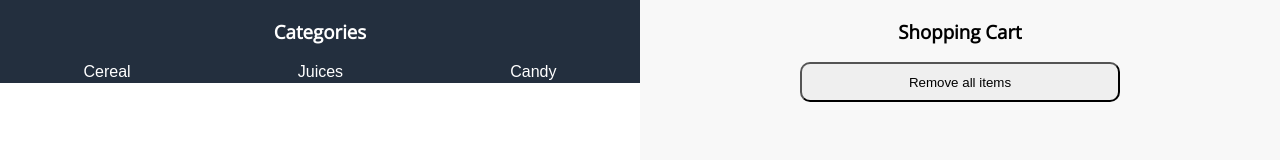
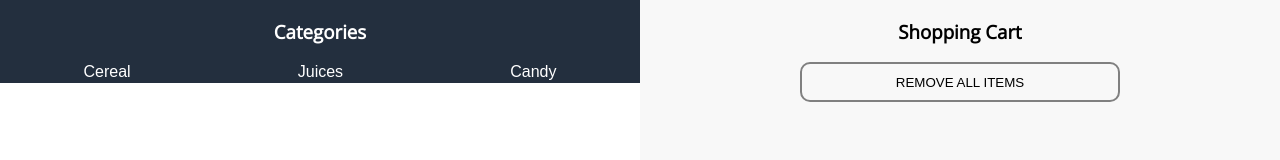
Before and after one commit to wongsitu/ShoppingCart, a plain HTML site: page index.html in a window 1280 px wide. Drawn offline with nearby package versions, Linux system fonts and the light colour scheme.

Commit message:
Added styles

```diff
--- a/index.html
+++ b/index.html
@@ -34,7 +34,7 @@
                     <!-- Here I display shoppingCart products -->
                 </ul>
             </div>
-            <button id="deleteAll">Remove all items</button>
+            <button id="deleteAll">REMOVE ALL ITEMS</button>
         </section>
     </main>
 
--- a/main.css
+++ b/main.css
@@ -92,7 +92,14 @@ main{
     height: 3em;
     width: 50%;
     border-radius: 10px;
+    border: 2px solid grey;
     outline:none;
+    background-color: Transparent;
+}
+
+#deleteAll:hover{
+    background-color: grey;
+    color: white;
 }
 
 a{
@@ -102,7 +109,7 @@ a{
     text-align: center;
 }
 
-@media only screen and (max-width: 600px){
+@media only screen and (max-width: 500px){
     .products{
         column-count: 1;
     }
```
Also changed, not shown: app.js (+10 -3 lines).
